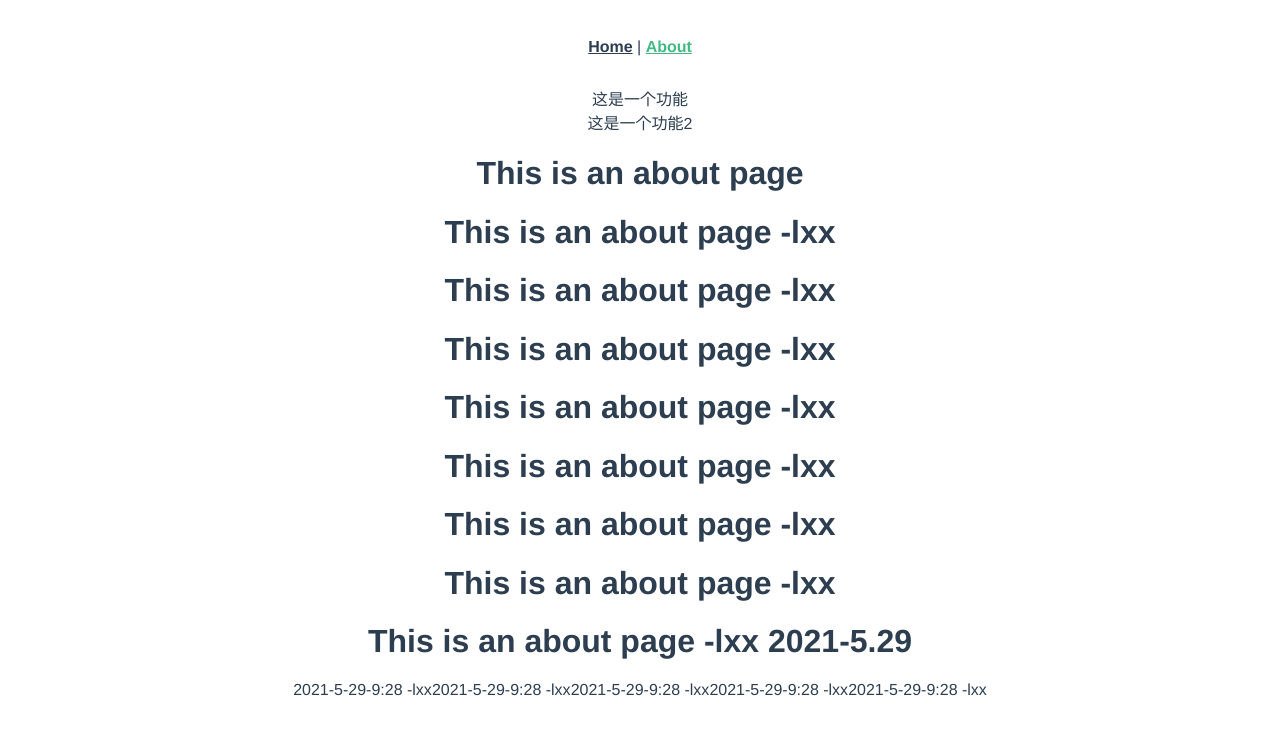
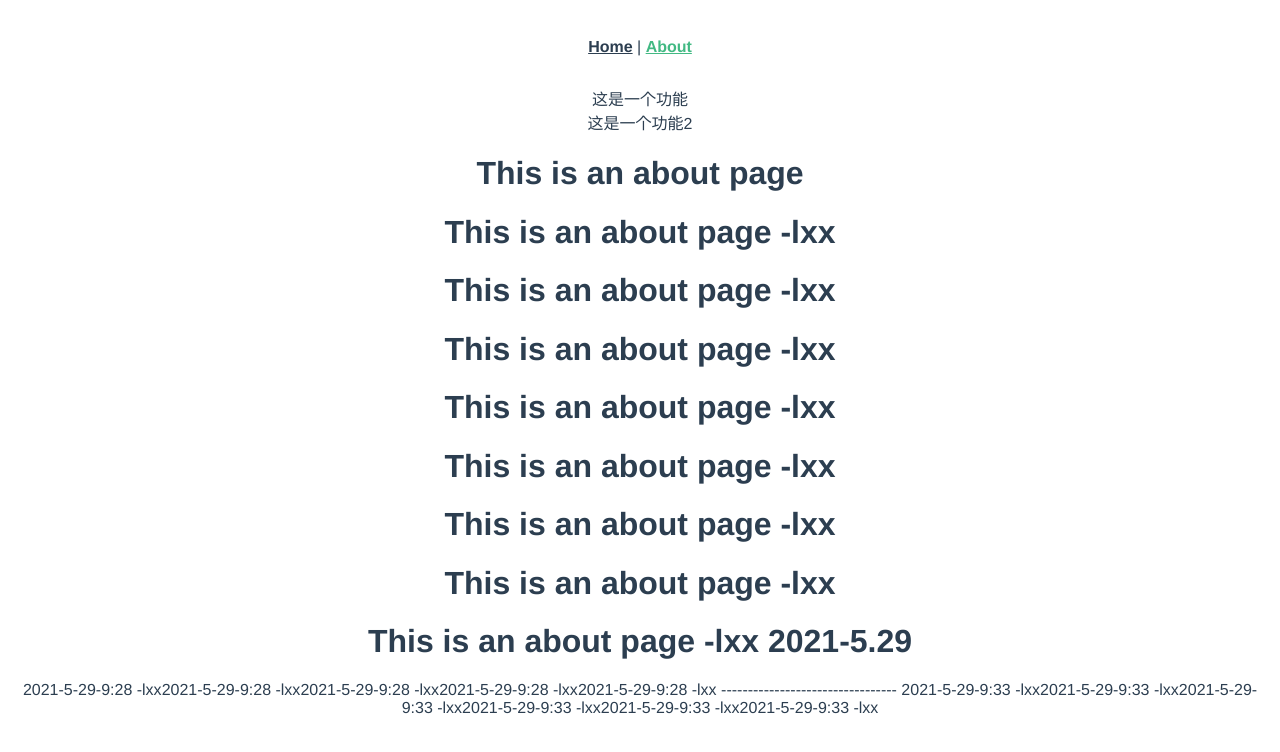
Before and after one commit to yang1161519465/learn-gitlab, a Vue app: page /about in a window 1280 px wide. Shown: the top 752 px of the page. Built offline with nearby package versions, Linux system fonts and the light colour scheme.

Commit message:
about修改

```diff
--- a/src/views/About.vue
+++ b/src/views/About.vue
@@ -4,7 +4,7 @@
  * @Author: 雒小霞
  * @Date: 2021-05-28 08:42:02
  * @LastEditors: 雒小霞
- * @LastEditTime: 2021-05-29 09:28:55
+ * @LastEditTime: 2021-05-29 09:33:18
 -->
 <template>
   <div class="about">
@@ -22,6 +22,14 @@
     <a>2021-5-29-9:28  -lxx</a>
     <a>2021-5-29-9:28  -lxx</a>
     <a>2021-5-29-9:28  -lxx</a>
+    ---------------------------------
+    <a>2021-5-29-9:33  -lxx</a>
+    <a>2021-5-29-9:33  -lxx</a>
+    <a>2021-5-29-9:33  -lxx</a>
+    <a>2021-5-29-9:33  -lxx</a>
+    <a>2021-5-29-9:33  -lxx</a>
+    <a>2021-5-29-9:33  -lxx</a>
+
 
   </div>
 </template>
```
